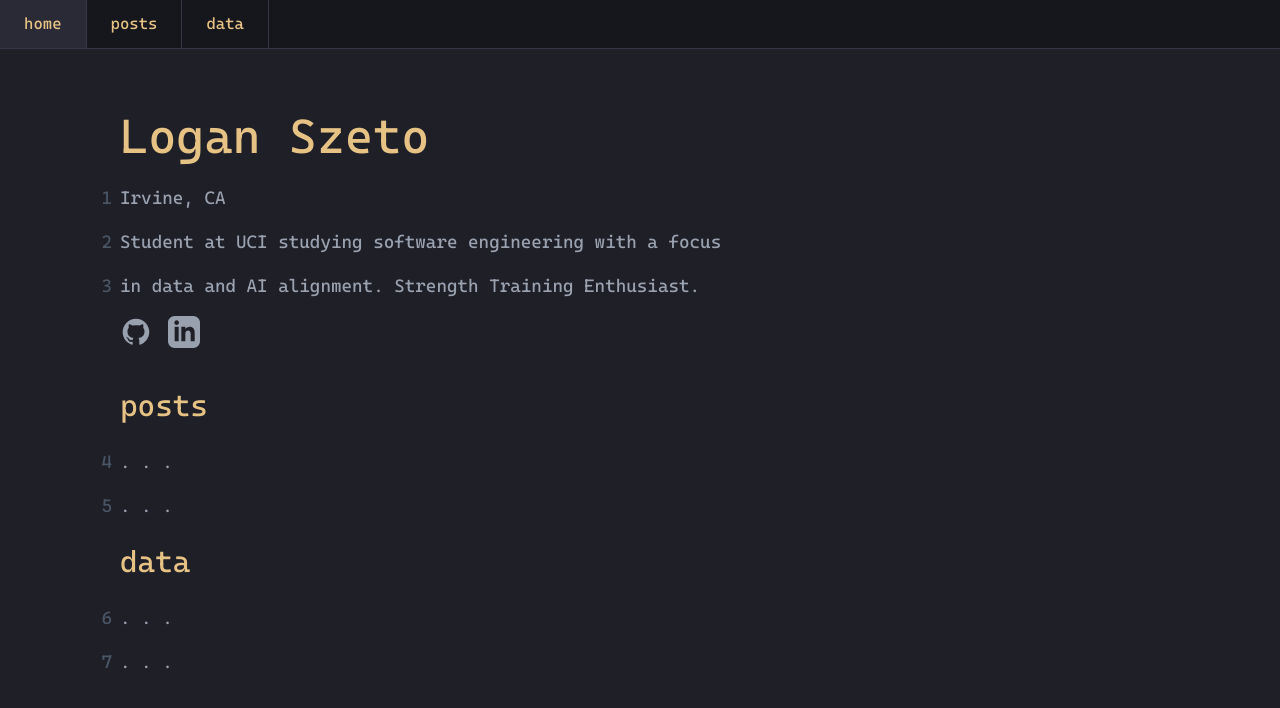
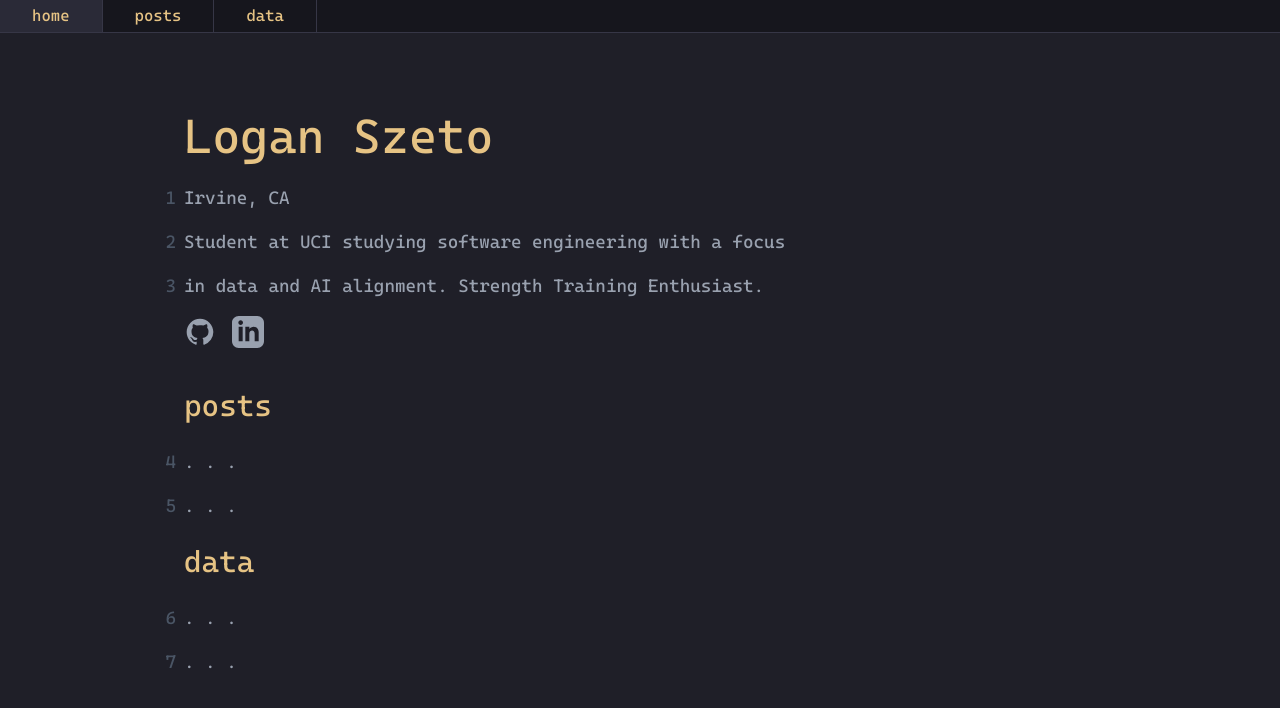
Before and after one commit to loganszeto/loganszeto, a Next.js app: page / in a window 1280 px wide. Shown: the top 708 px of the page. Built offline with nearby package versions, Linux system fonts and the light colour scheme.

Commit message:
fixed tabbing issue

```diff
--- a/app/components/Tabs.tsx
+++ b/app/components/Tabs.tsx
@@ -22,16 +22,15 @@ export default function Tabs() {
     <div className="fixed top-0 left-0 right-0 z-50">
       <div className="flex bg-[#16161d] border-b border-[#363646]">
         {tabs.map((tab) => {
-          const isActive = pathname === tab.path;
+          const isActive = tab.path === '/' ? pathname === '/' : pathname.startsWith(tab.path);
           return (
             <Link
               key={tab.path}
               href={tab.path}
               className={`
-                px-6 py-3 flex items-center gap-2 text-base
+                px-8 py-1 flex items-center gap-2 text-base
                 border-r border-[#363646]
-                hover:bg-[#2a2a37] transition-colors
-                ${isActive ? 'bg-[#2a2a37]' : ''}
+                ${isActive ? 'bg-[#2a2a37]' : 'hover:bg-[#2a2a37]'} transition-colors
               `}
             >
               <span className="text-[#e6c384]">{tab.name}</span>
--- a/app/data/page.tsx
+++ b/app/data/page.tsx
@@ -20,12 +20,12 @@ const projects: Project[] = [
 
 export default function Data() {
   return (
-    <main className="min-h-screen p-24 bg-[#1f1f28] text-gray-100">
+    <main className="min-h-screen p-24 text-gray-100">
       <div className="max-w-4xl mx-auto">
         <h1 className="text-4xl font-bold mb-8">Projects & Data</h1>
         <div className="grid gap-8">
           {projects.map((project, index) => (
-            <div key={index} className="bg-[#1f1f28] p-6 rounded-lg">
+            <div key={index} className="p-6 rounded-lg">
               <h2 className="text-2xl font-bold mb-2">{project.title}</h2>
               <p className="text-gray-400 mb-4">{project.description}</p>
               {project.link && (
--- a/app/page.tsx
+++ b/app/page.tsx
@@ -1,6 +1,6 @@
 export default function Home() {
   return (
-    <div className="flex flex-col min-h-screen pl-24 pt-10">
+    <div className="flex flex-col min-h-screen pl-40 pt-10">
       <h1 className="text-[#e6c384] text-5xl mb-6">Logan Szeto</h1>
       <p className="text-gray-400 text-lg mb-4">Irvine, CA</p>
       <p className="text-gray-400 text-lg mb-4">Student at UCI studying software engineering with a focus</p>
--- a/app/posts/page.tsx
+++ b/app/posts/page.tsx
@@ -1,6 +1,6 @@
 export default function Posts() {
   return (
-    <main className="min-h-screen p-24 bg-[#1f1f28] text-gray-100">
+    <main className="min-h-screen p-24 text-gray-100">
       <div className="max-w-4xl mx-auto">
         <h1 className="text-4xl font-bold mb-8">Research Posts</h1>
         <p className="text-xl text-gray-400">
```
